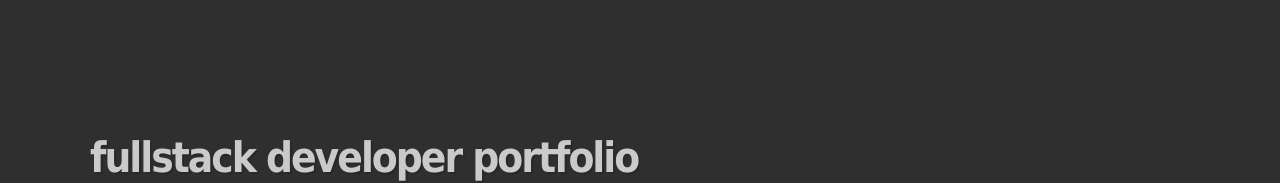
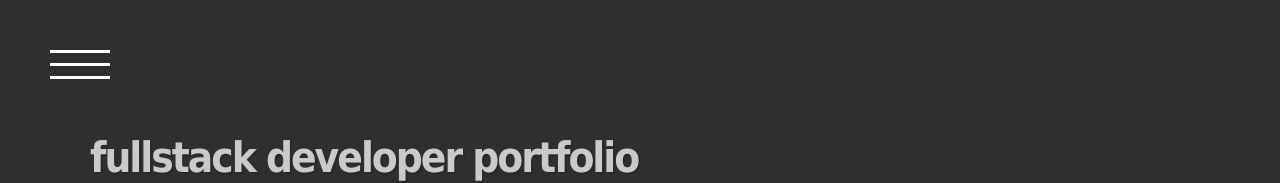
Before and after one commit to Sdev0245/Awesome-Portfolio, a React (Create React App) app: page / in a window 1280 px wide. Shown: the top 183 px of the page. Built offline with nearby package versions, Linux system fonts and the light colour scheme.

Commit message:
add: backdrop

```diff
--- a/src/App.js
+++ b/src/App.js
@@ -3,12 +3,13 @@ import './App.css';
 import React from 'react';
 import Header from './Components/Header/Header';
 import Footer from './Components/Footer/Footer';
+import Navbar from './Components/NavBar/Navbar'
 
 function App() {
   return (
     <React.Fragment>
+      <Navbar/>
       <Header/>
-
     </React.Fragment>
   );
 }
--- /dev/null
+++ b/src/Components/Backdrop/Backdrop.js
@@ -0,0 +1,41 @@
+import classes from './Backdrop.module.css';
+
+const Backdrop = (props)=>{
+
+
+    return (
+
+        <>
+            <div  style={{display: props.state ? 'block': 'none'}} onClick={props.toggleBackdrop} className={classes.close}>
+               <h2>
+                   X
+               </h2>
+            </div>
+            <div style={{display: props.state ? 'grid': 'none'}} className={classes.backdrop}>
+
+               <div className={classes.nav_items}>
+                 <h2>
+                    Home
+                 </h2>
+                </div>
+                <div className={classes.nav_items}>
+                 <h2>
+                    AboutMe
+                 </h2>
+                </div>
+                <div className={classes.nav_items}>
+                 <h2>
+                    Contact Me
+                 </h2>
+                </div>
+
+
+            </div>
+        </>
+    )
+
+
+
+}
+
+export default Backdrop
--- /dev/null
+++ b/src/Components/Backdrop/Backdrop.module.css
@@ -0,0 +1,105 @@
+.backdrop {
+    width: 100%;
+    height: 100vh;
+    background-color: #2f2f2f ;
+    position: fixed;
+    z-index: 100;
+    animation-name: flow-backdrop;
+    animation-duration: 1s;
+    animation-fill-mode: forwards;
+   display: none;
+   grid-template-rows: repeat(3, 1fr);
+   justify-content: center;
+   overflow: auto;
+
+}
+
+
+@keyframes flow-backdrop {
+
+    from {
+        width: 0%;
+    }
+
+    to {
+        width: 100%;
+    }
+}
+
+.nav_items {
+
+    display: block;
+    width: 300px;
+    height: 150px;
+    text-align: center;
+
+    cursor: pointer;
+
+}
+
+.nav_items h2 {
+    font-family: Lato,Helvetica,Arial,sans-serif;
+    color:#8a8a8a;
+    font-size: 2.15rem;
+    font-weight: bolder;
+    cursor: pointer;
+    margin-top: 40px;
+    text-shadow: 2px 2px 0 rgb(0 0 0 / 15%);
+    padding: 8px 16px;
+
+
+}
+
+.nav_items :hover {
+    color: aliceblue;
+}
+
+.close {
+    position: fixed;
+    display: none;
+    float: right;
+    z-index: 200;
+    margin-left: 90%;
+    margin-top: 80px;
+    cursor: pointer;
+    color: white;
+    animation-name: appear;
+    animation-duration: 3s;
+
+}
+
+@keyframes appear {
+    0% {
+        color: transparent;
+    }
+    20% {
+        color: transparent;
+    }
+
+    40% {
+        color: white;
+    }
+    100% {
+        color: white;
+    }
+}
+
+.close h1 {
+
+    color: #8a8a8a; ;
+    font-size: 6.15rem;
+    font-weight: bolder;
+    animation-name: shine;
+    animation-iteration-count: infinite;
+    animation-duration: 1s;
+}
+
+@keyframes shine {
+        from {
+            color:#8a8a8a
+        }
+
+        to {
+            color: aqua;
+        }
+}
--- /dev/null
+++ b/src/Components/NavBar/Navbar.js
@@ -0,0 +1,31 @@
+import classes from './Navbar.module.css';
+import Backdrop from '../Backdrop/Backdrop'
+import { useState } from 'react';
+const Navbar = ()=>{
+    const [backdrop, setbackdrop] = useState(false)
+    const displayBackdrop = ()=>{
+        setbackdrop(!backdrop)
+    }
+    return (<>
+
+                <Backdrop toggleBackdrop={displayBackdrop} state={backdrop}>
+
+                </Backdrop>
+                <div onClick={displayBackdrop} className={classes.navbar}>
+                    <nav>
+                        <div className={classes.navbarNav}>
+
+                        </div>
+                        <div className={classes.navbarNav}>
+
+                        </div >
+                        <div className={classes.navbarNav}>
+
+                        </div>
+                    </nav>
+                </div>
+            </>)
+}
+
+
+export default Navbar;
--- /dev/null
+++ b/src/Components/NavBar/Navbar.module.css
@@ -0,0 +1,35 @@
+.navbar{
+    display: inline-block;
+    width: 100%;
+    background-color: transparent;
+    /* box-shadow: 2px 2px 2px #2f2f2f; */
+    margin-top: 20px;
+    width: 100%;
+    margin-left: 40px;
+    position: fixed;
+    height: 100px;
+}
+
+
+.navbar nav {
+
+    width: 100px;
+    height: 100px;
+
+    margin-right: 40px;
+    border-radius: 50%;
+    cursor: pointer;
+}
+
+
+.navbarNav {
+    position: relative;
+    top: 30px;
+    left: 10px;
+    width: 60%;
+    height: 3%;
+    margin-bottom: 10px;
+    background-color: white;
+
+
+}
```
